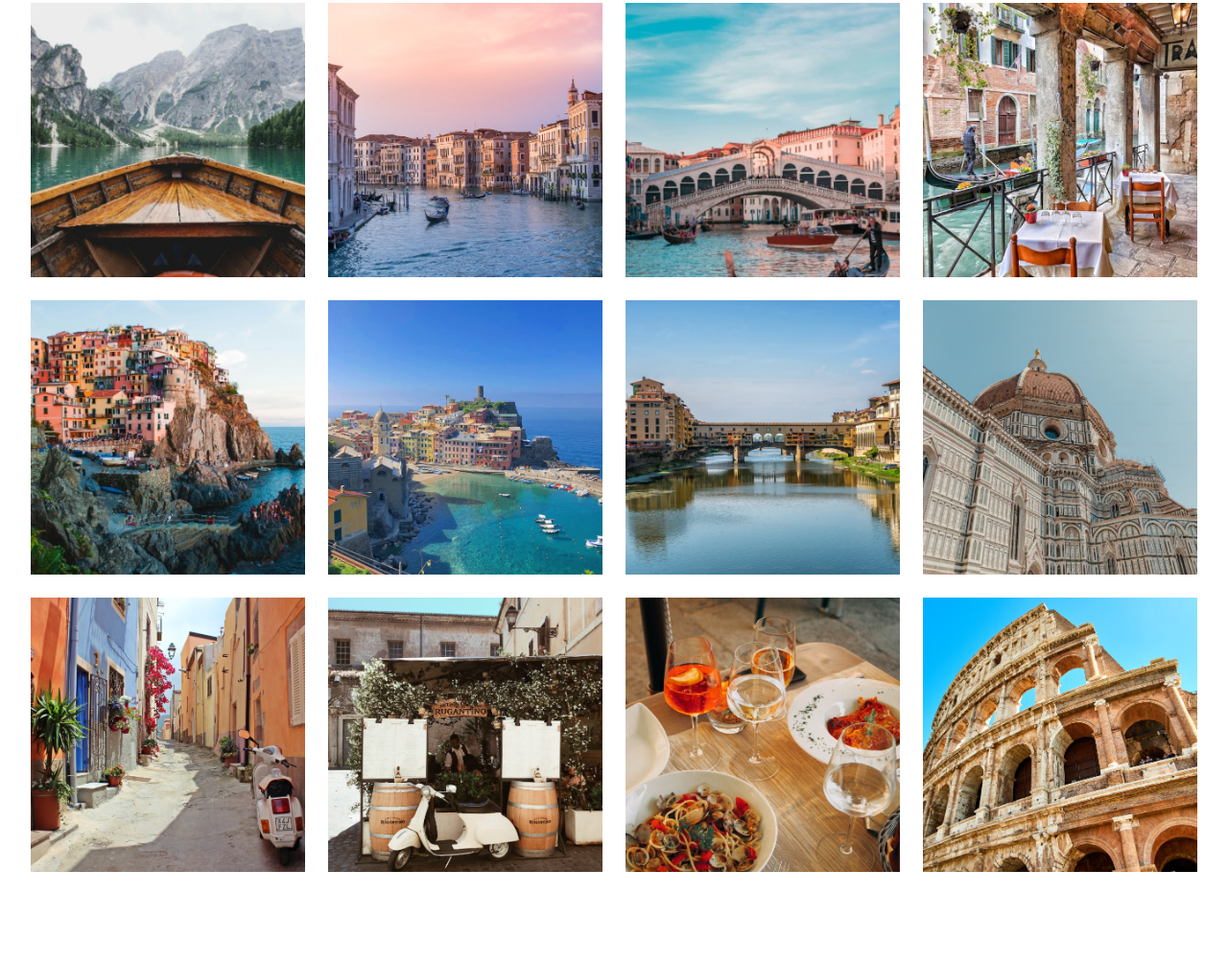
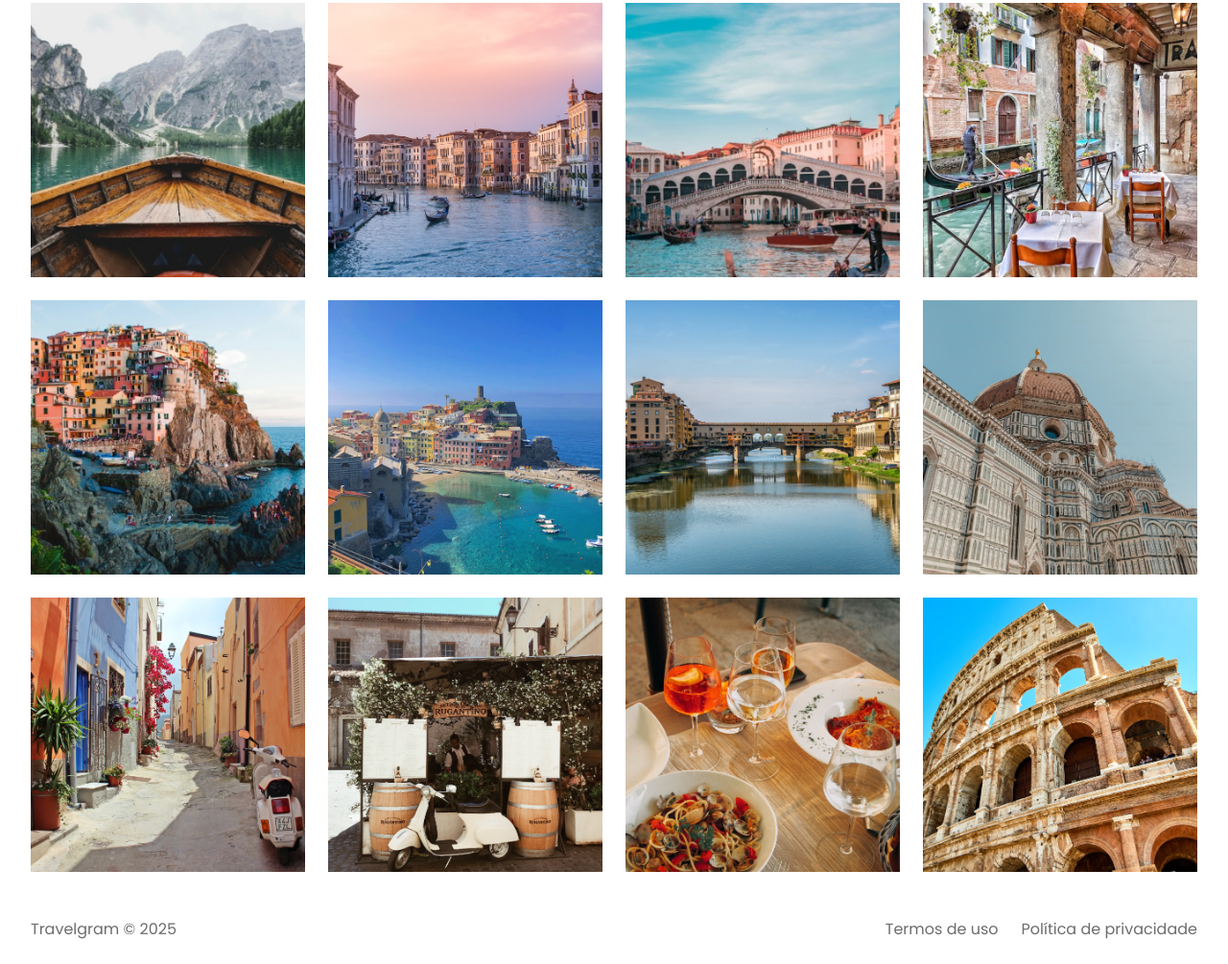
Before and after one commit to HenricoBirochi/Travelgram, a plain HTML site: page index.html in a window 1280 px wide. Shown: the part 357-1362 px from the top of the page at 96% size. Before the commit the page ends 1290 px from the top, so only its background shows below. Drawn offline with Linux system fonts and the light colour scheme.

Commit message:
feat: add footer section with usage terms and privacy policy, and create footer.css for styling

```diff
--- a/index.html
+++ b/index.html
@@ -73,5 +73,19 @@
         <img src="assets/images/Image 11.png" alt="...">
         <img src="assets/images/Image 12.png" alt="...">
     </main>
+
+    <footer class="container">
+        <span>
+            Travelgram &copy; 2025
+        </span>
+
+        <span>
+            Termos de uso
+        </span>
+
+        <span>
+            Política de privacidade
+        </span>
+    </footer>
 </body>
 </html>
--- /dev/null
+++ b/styles/footer.css
@@ -0,0 +1,9 @@
+footer {
+    display: flex;
+    gap: 24px;
+    padding-block: 24px;
+}
+
+footer span:nth-child(1) {
+    margin-right: auto;
+}
--- a/styles/index.css
+++ b/styles/index.css
@@ -2,3 +2,4 @@
 @import url(nav.css);
 @import url(header.css);
 @import url(main.css);
+@import url(footer.css);
```
